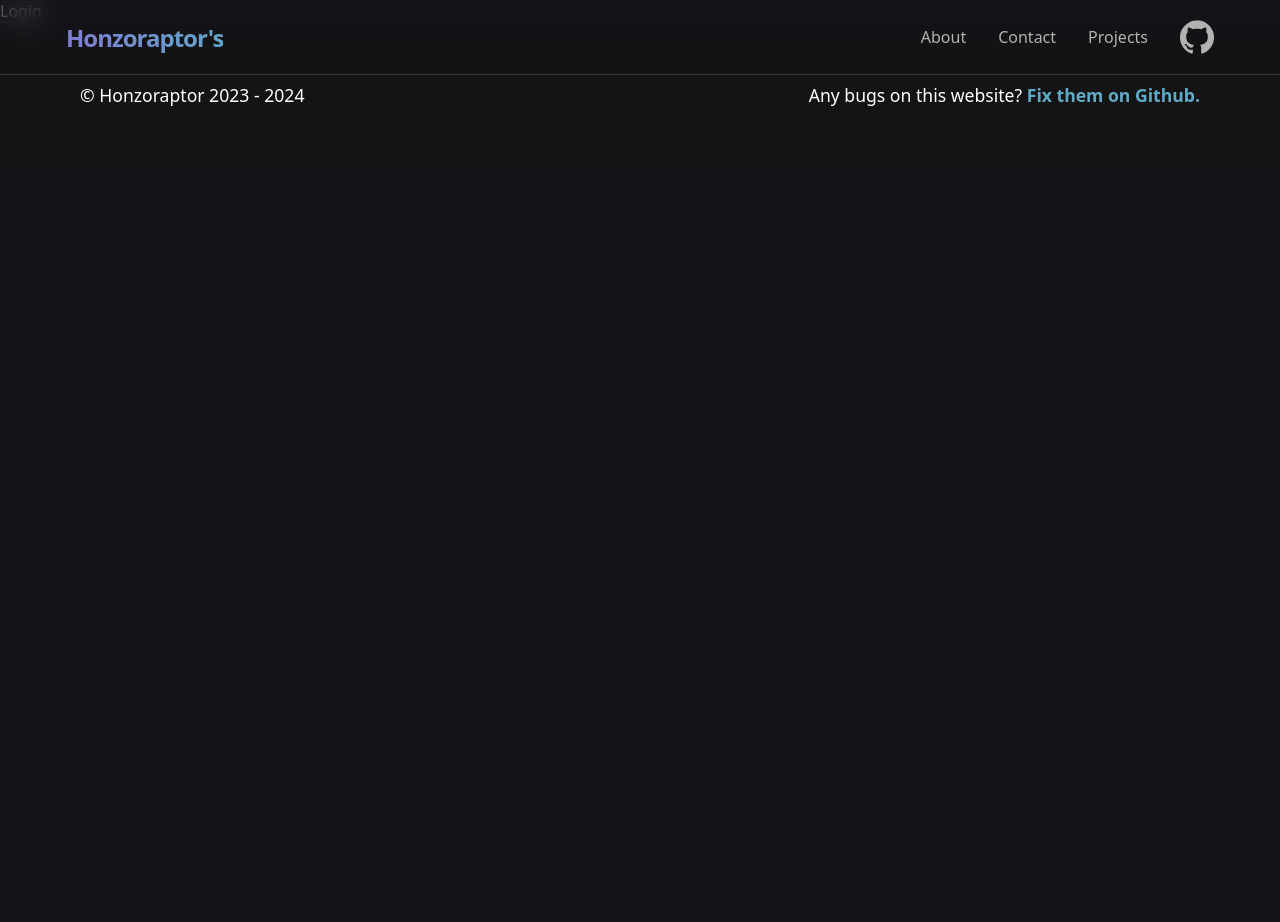
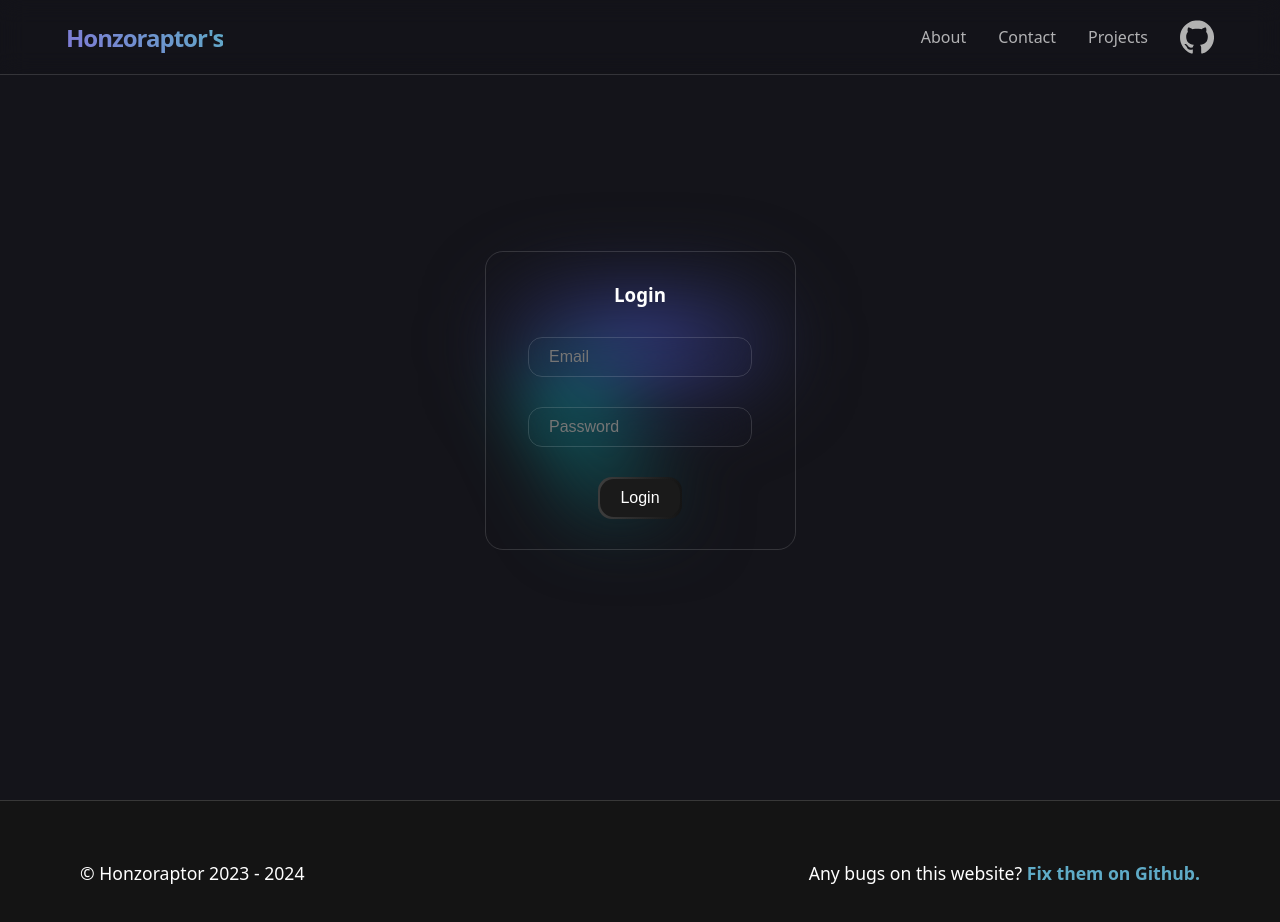
Before and after one commit to Honzoraptor31415/PortfolioV2, a Next.js app: page /login in a window 1280 px wide. Shown: the top 922 px of the page. Before the commit the page ends 800 px from the top, so only its background shows below. Built offline with nearby package versions, Linux system fonts and the light colour scheme; no server answers.

Commit message:
Added old login
Old design, just Client side auth, no advanced form validation.

```diff
--- a/src/app/login/page.tsx
+++ b/src/app/login/page.tsx
@@ -1,5 +1,12 @@
-function Login() {
-  return <div>Login</div>;
+import LoginPage from "@/components/pages/Login"
+
+export const metadata = {
+  title: "Login",
+  description: "Admin login for Honzoraptor"
 }
 
-export default Login;
+function Login() {
+  return <LoginPage />
+}
+
+export default Login
--- /dev/null
+++ b/src/components/pages/Login.tsx
@@ -0,0 +1,71 @@
+"use client"
+
+import { supabase } from "@/utils/supabase/client"
+import { useState } from "react";
+import { useEffect } from "react";
+import BlurryBackground from "@/components/BlurryBackground";
+import { redirect } from "next/navigation";
+
+function Login() {
+  const [email, setEmail] = useState("")
+  const [password, setPassword] = useState("")
+  const [error, setError] = useState("")
+
+  async function signInWithEmail() {
+    const { data, error } = await supabase.auth.signInWithPassword({
+      email: email,
+      password: password
+    })
+
+    console.log(data, error)
+
+    if (!error) {
+      redirect("/new")
+    } else {
+      setErrorElem("User cridentials don't match")
+    }
+  }
+
+  function setErrorElem(error: string) {
+    setEmail("")
+    setPassword("")
+    setError(error)
+    setTimeout(() => {
+      setError("")
+    }, 2000)
+  }
+
+  async function getUser() {
+    const { data: { user } } = await supabase.auth.getUser()
+    if (user) {
+      console.log(user)
+    }
+  }
+
+  useEffect(() => {
+    getUser()
+  }, [])
+
+  return (
+    <header className="login-header">
+      <BlurryBackground />
+      <form onSubmit={(e) => {
+        e.preventDefault()
+        signInWithEmail()
+      }} className="login-form" id="form">
+        <h3>Login</h3>
+        {error &&
+          <p className="login-error">{error}</p>}
+        <input type="email" id="email" placeholder="Email" onChange={(e) => { }} value={email} />
+        <input type="password" id="password" placeholder="Password" onChange={(e) => {
+
+        }} value={password} />
+        <div className="form-btn-border">
+          <input type="submit" id="submit" value="Login" />
+        </div>
+      </form>
+    </header>
+  )
+}
+
+export default Login
```
Also changed, not shown: src/lib/helper/formValidation.ts (renamed from src/lib/helper/form-validation.ts).
